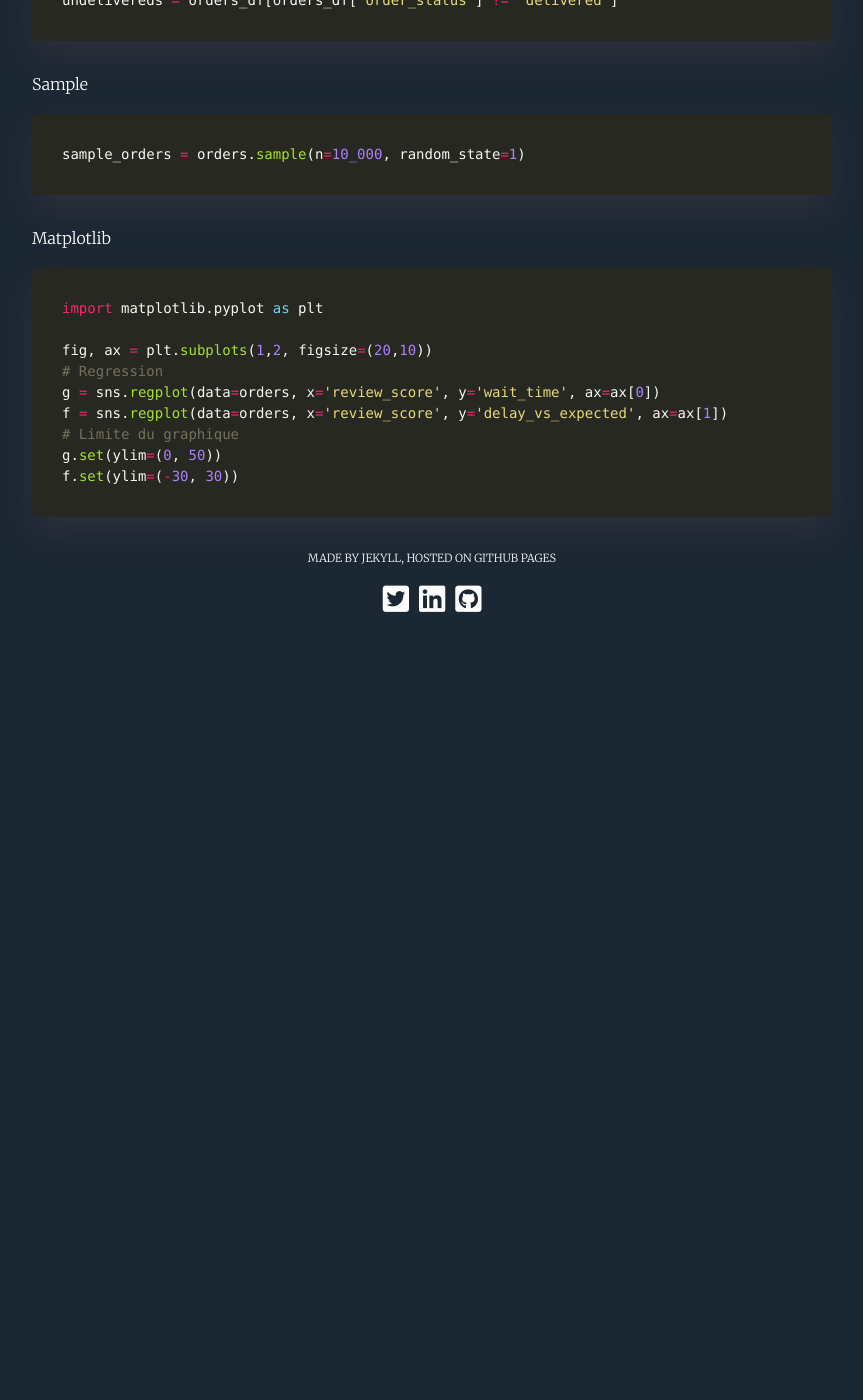
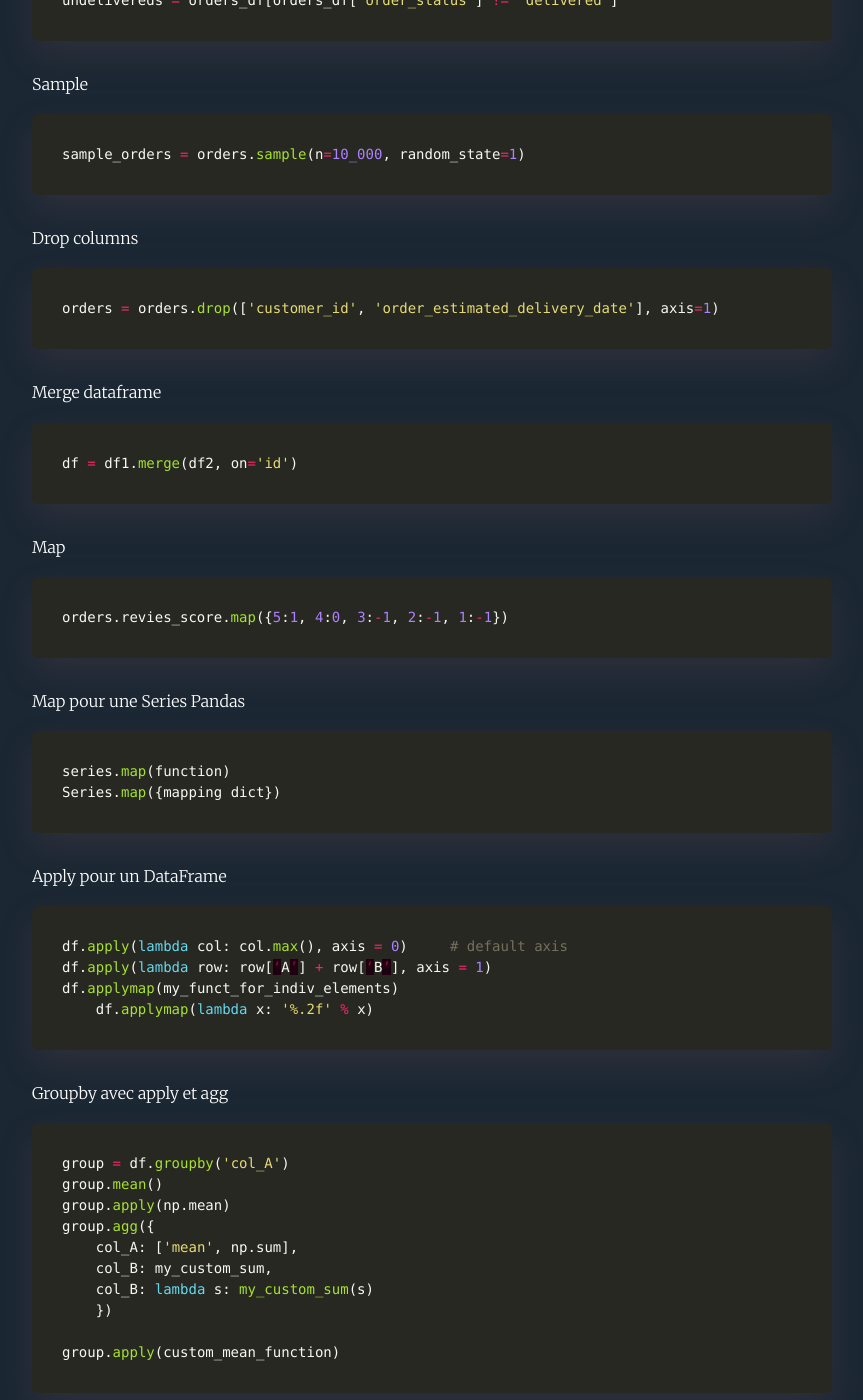
Before and after one commit to alexandrebk/alexandrebk.github.io, a Jekyll site: the page built from cheat_sheet_pandas.md, in a window 1280 px wide and 1400 px high, scrolled down 1032 px. Shown: the whole window, without its empty margins (208-1071 px from the left). Built offline with Jekyll 4.4.1, drawn with Linux system fonts in a browser that asks for light colours; nearby versions of some CDN libraries; before the commit the page ends 1648 px from its top, so only the background shows below that.

Commit message:
Updates Cheat Sheet Pandas (map and apply)

````diff
--- a/cheat_sheet_pandas.md
+++ b/cheat_sheet_pandas.md
@@ -45,6 +45,55 @@ Sample
 sample_orders = orders.sample(n=10_000, random_state=1)
 ```
 
+Drop columns
+
+```python
+orders = orders.drop(['customer_id', 'order_estimated_delivery_date'], axis=1)
+```
+
+Merge dataframe
+
+```python
+df = df1.merge(df2, on='id')
+```
+
+Map
+
+```python
+orders.revies_score.map({5:1, 4:0, 3:-1, 2:-1, 1:-1})
+```
+
+Map pour une Series Pandas
+
+```python
+series.map(function)
+Series.map({mapping dict})
+```
+
+Apply pour un DataFrame
+
+```python
+df.apply(lambda col: col.max(), axis = 0)     # default axis
+df.apply(lambda row: row[‘A’] + row[‘B’], axis = 1)
+df.applymap(my_funct_for_indiv_elements)
+    df.applymap(lambda x: '%.2f' % x)
+```
+
+Groupby avec apply et agg
+
+```python
+group = df.groupby('col_A')
+group.mean()
+group.apply(np.mean)
+group.agg({
+    col_A: ['mean', np.sum],
+    col_B: my_custom_sum,
+    col_B: lambda s: my_custom_sum(s)
+    })
+
+group.apply(custom_mean_function)
+```
+
 Matplotlib
 
 ```python
````
